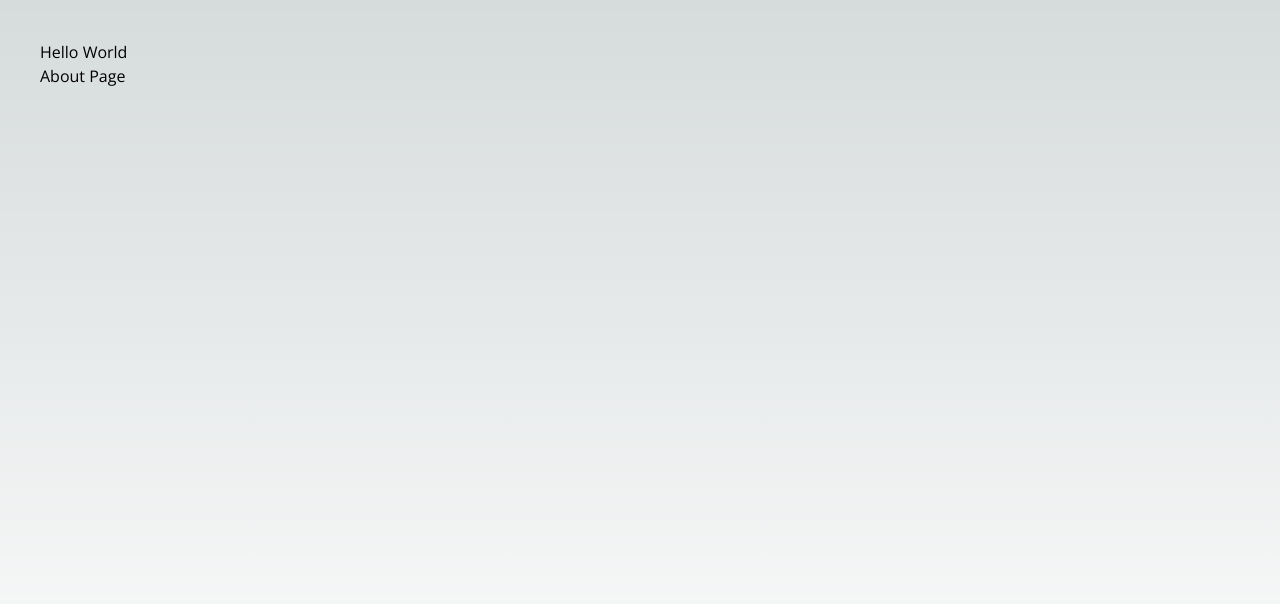
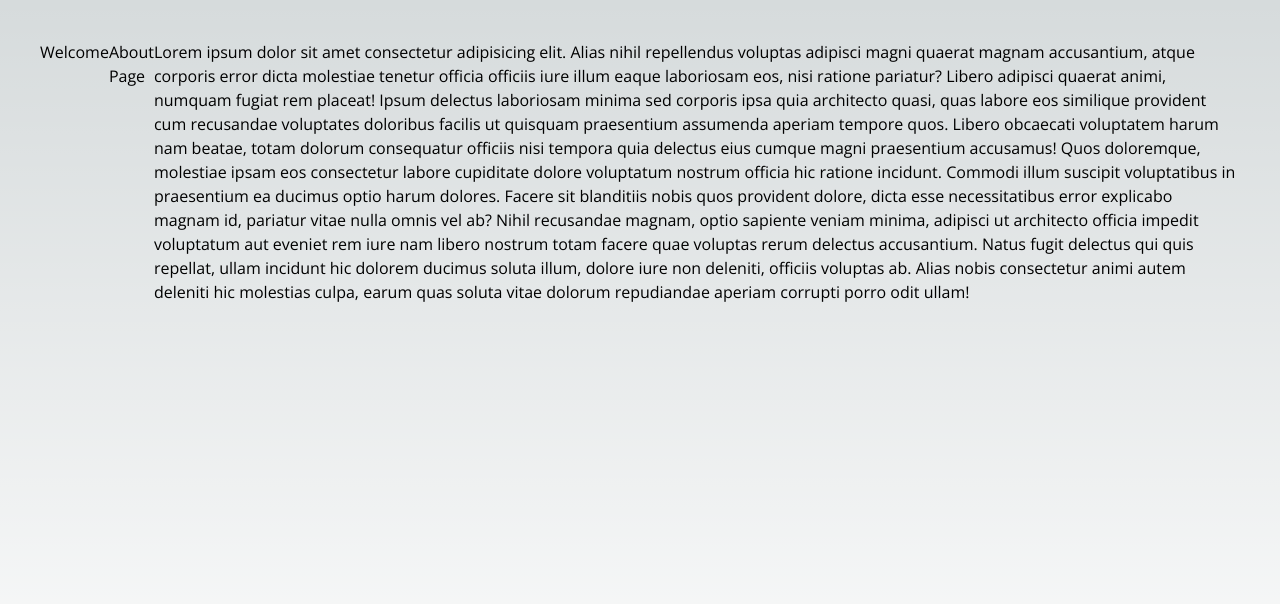
Before and after one commit to KennedyMungai/BasicNextJSRefresher, a Next.js app: page / in a window 1280 px wide. Shown: the top 604 px of the page. Built offline with nearby package versions, Linux system fonts and the light colour scheme.

Commit message:
Added some markup for the index page

```diff
--- a/app/page.tsx
+++ b/app/page.tsx
@@ -2,10 +2,37 @@ import Link from 'next/link'
 
 export default function Home() {
 	return (
-		<main className='h-screen w-screen p-10'>
-			<h1>Hello World</h1>
+		<main className='h-screen w-screen p-10 flex justify-center'>
+			<h1>Welcome</h1>
 			<p>
 				<Link href='/about'>About Page</Link>
+			</p>
+			<p>
+				Lorem ipsum dolor sit amet consectetur adipisicing elit. Alias
+				nihil repellendus voluptas adipisci magni quaerat magnam
+				accusantium, atque corporis error dicta molestiae tenetur
+				officia officiis iure illum eaque laboriosam eos, nisi ratione
+				pariatur? Libero adipisci quaerat animi, numquam fugiat rem
+				placeat! Ipsum delectus laboriosam minima sed corporis ipsa quia
+				architecto quasi, quas labore eos similique provident cum
+				recusandae voluptates doloribus facilis ut quisquam praesentium
+				assumenda aperiam tempore quos. Libero obcaecati voluptatem
+				harum nam beatae, totam dolorum consequatur officiis nisi
+				tempora quia delectus eius cumque magni praesentium accusamus!
+				Quos doloremque, molestiae ipsam eos consectetur labore
+				cupiditate dolore voluptatum nostrum officia hic ratione
+				incidunt. Commodi illum suscipit voluptatibus in praesentium ea
+				ducimus optio harum dolores. Facere sit blanditiis nobis quos
+				provident dolore, dicta esse necessitatibus error explicabo
+				magnam id, pariatur vitae nulla omnis vel ab? Nihil recusandae
+				magnam, optio sapiente veniam minima, adipisci ut architecto
+				officia impedit voluptatum aut eveniet rem iure nam libero
+				nostrum totam facere quae voluptas rerum delectus accusantium.
+				Natus fugit delectus qui quis repellat, ullam incidunt hic
+				dolorem ducimus soluta illum, dolore iure non deleniti, officiis
+				voluptas ab. Alias nobis consectetur animi autem deleniti hic
+				molestias culpa, earum quas soluta vitae dolorum repudiandae
+				aperiam corrupti porro odit ullam!
 			</p>
 		</main>
 	)
```
